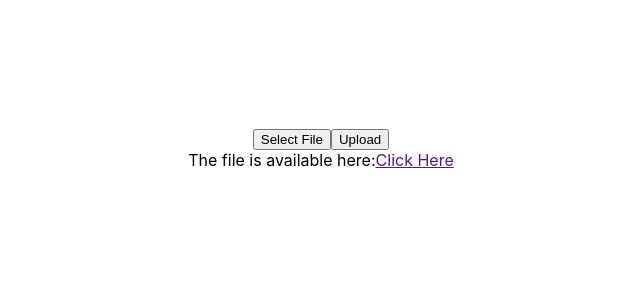
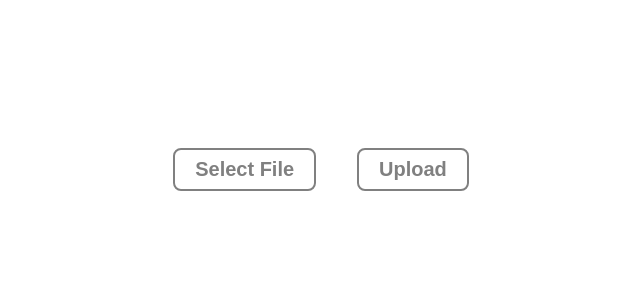
Before and after one commit to riksama/file-uploader, a React (Create React App) app: page / in a window 1280 px wide. Shown: the top 300 px of the page, without its empty margins (319-959 px from the left). Built offline with nearby package versions, Linux system fonts and the light colour scheme.

Commit message:
removed unnecessary code

```diff
--- a/src/App.css
+++ b/src/App.css
@@ -6,3 +6,45 @@
 .input{
   display: none
 }
+
+.select_button {
+  border: 2px solid gray;
+  color: gray;
+  background-color: white;
+  padding: 8px 20px;
+  border-radius: 8px;
+  font-size: 20px;
+  font-weight: bold;
+  margin: 2%;
+}
+
+.upload_button {
+  border: 2px solid gray;
+  color: gray;
+  background-color: white;
+  padding: 8px 20px;
+  border-radius: 8px;
+  font-size: 20px;
+  font-weight: bold;
+  margin: 2%
+}
+
+.download {
+  transition-property: width;
+  transition-duration: 2s;
+  transition-timing-function: linear;
+  transition-delay: 1s;
+}
+/* .progress {
+
+} */
+
+.text {
+  transition: width 2s, height 2s, transform 2s;
+
+}
+
+a {
+  transition: width 2s, height 2s, transform 2s;
+
+}
--- a/src/App.js
+++ b/src/App.js
@@ -1,6 +1,5 @@
 import './App.css';
 import { useRef, useState } from 'react';
-import {ProgressBar} from 'react-bootstrap';
 import axios from 'axios';
 
 function App() {
@@ -67,12 +66,17 @@ function App() {
     return (
       <div className="App">
         <input className="input" type="file" onChange={(e) => selectFile(e)} ref={fileInput}/>
-        <button onClick={handleClick}>Select File</button>
-        <button onClick={(e) => uploadFile(e)}> Upload </button>
-        { uploadPercentage > 0 && <ProgressBar now={uploadPercentage} active label={`${uploadPercentage}%`} />}
+        <button className="select_button" onClick={handleClick}>Select File</button>
+        <button className="upload_button" onClick={(e) => uploadFile(e)}> Upload </button>
+
         <br />
-        <span>The file is available here:</span>
-        <a href={resourceUrl}>Click Here</a>
+        <span className="progress">{ uploadPercentage > 0 && `${uploadPercentage}%` }</span>
+        <br />
+        { uploadPercentage === 100 &&
+        <div className="download" >
+          <span className="text">The file is available here:</span>
+          <a href={resourceUrl}>Click Here</a>
+        </div>}
       </div>
     );
   }
```
